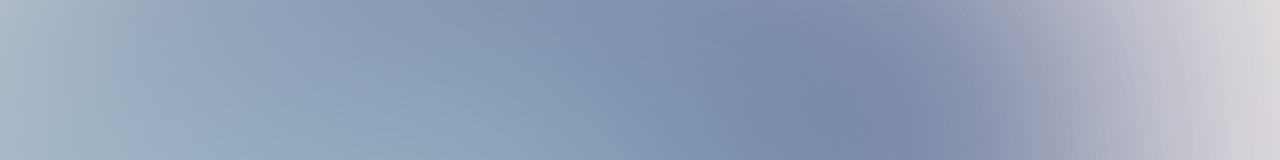
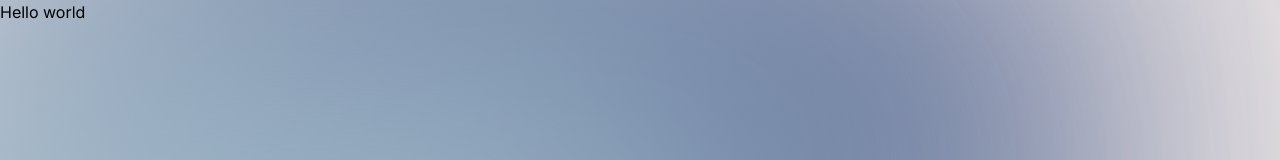
Before and after one commit to sesamemaki/portfolio, a Next.js app: page / in a window 1280 px wide. Shown: the top 160 px of the page. Built offline with nearby package versions, Linux system fonts and the light colour scheme.

Commit message:
to try deployment

```diff
--- a/app/page.tsx
+++ b/app/page.tsx
@@ -1,3 +1,3 @@
 export default function Home() {
-  return <main className=""></main>;
+  return <main className="">Hello world</main>;
 }
```
